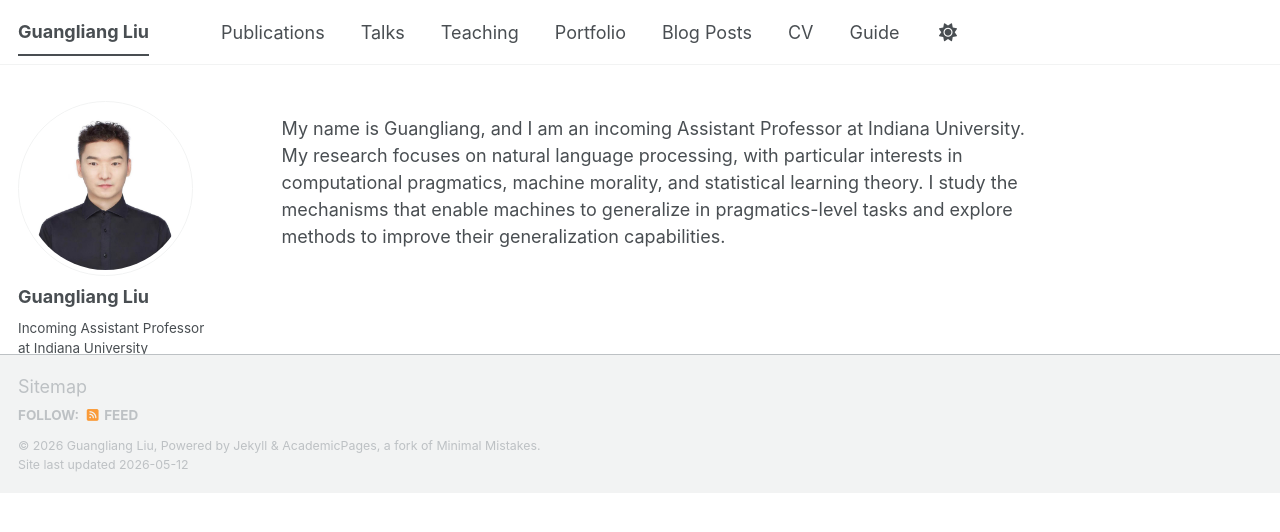
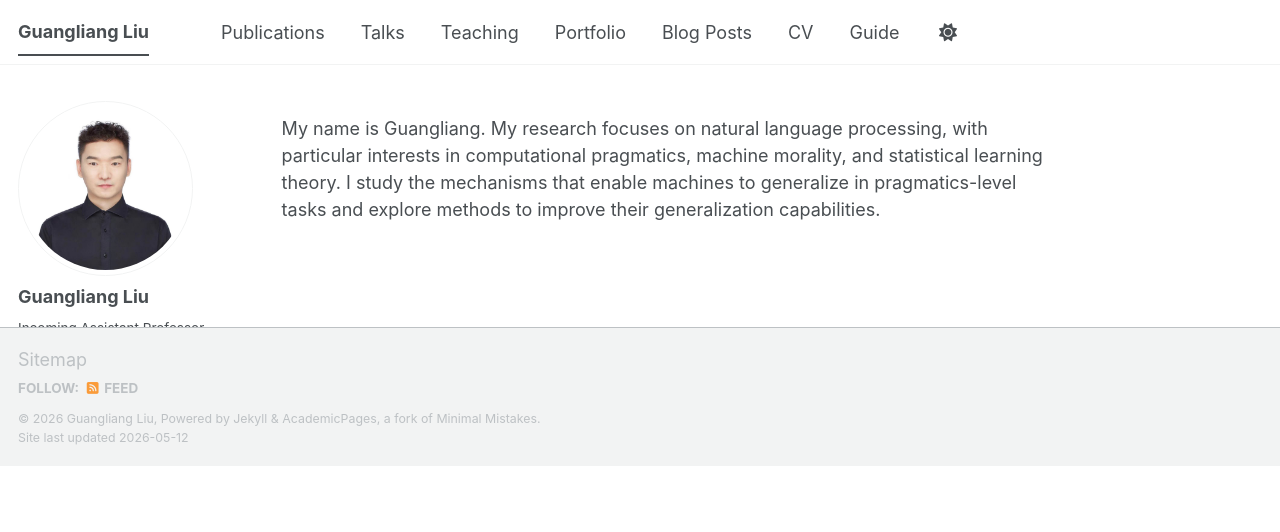
Before and after one commit to guangliang-nlp/guangliang-nlp.github.io, a Jekyll site: the page built from _pages/about.md, in a window 1280 px wide. Shown: the top 532 px of the page. Built offline with Jekyll 4.4.1, drawn with Linux system fonts in a browser that asks for light colours; a script bundle is joined from its source files by our own code; library files that are not in the unit come from our copies.

Commit message:
Update about.md

```diff
--- a/_pages/about.md
+++ b/_pages/about.md
@@ -7,4 +7,4 @@ redirect_from:
   - /about.html
 ---
 
-My name is Guangliang, and I am an incoming Assistant Professor at Indiana University. My research focuses on natural language processing, with particular interests in computational pragmatics, machine morality, and statistical learning theory. I study the mechanisms that enable machines to generalize in pragmatics-level tasks and explore methods to improve their generalization capabilities.
+My name is Guangliang. My research focuses on natural language processing, with particular interests in computational pragmatics, machine morality, and statistical learning theory. I study the mechanisms that enable machines to generalize in pragmatics-level tasks and explore methods to improve their generalization capabilities.
```
